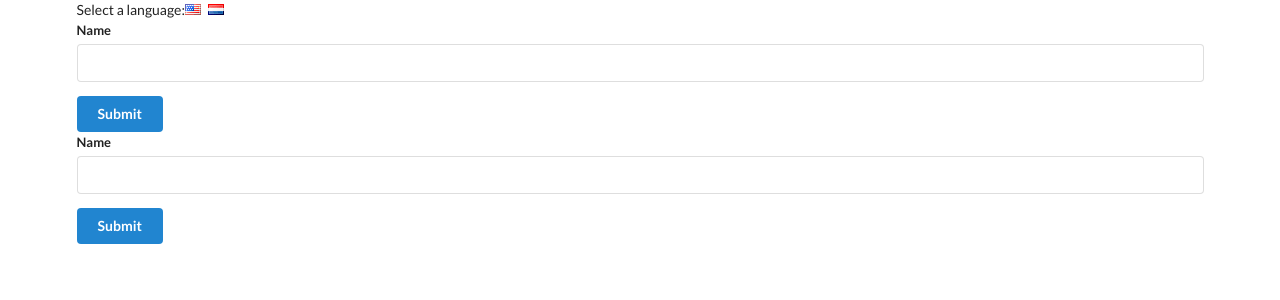
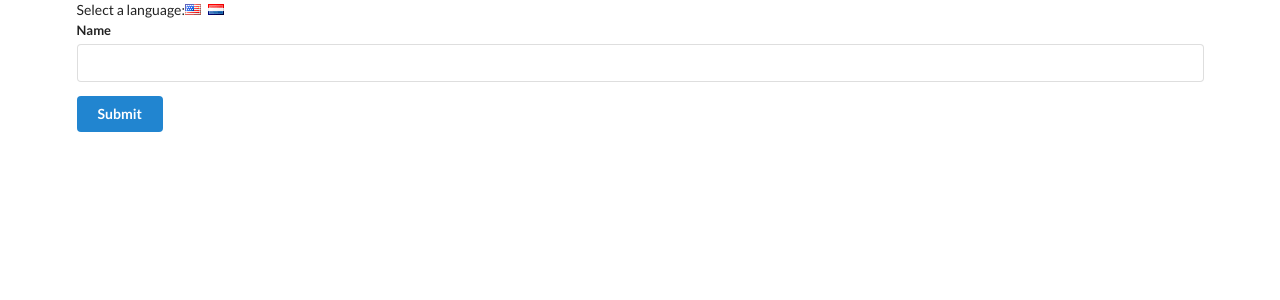
Before and after one commit to juhsinto/React-Learning, a React (Create React App) app in the folder 11 - translate/translate/: page / in a window 1280 px wide. Shown: the top 300 px of the page. Built offline with nearby package versions, Linux system fonts and the light colour scheme.

Commit message:
finished 305: modification to the provider - small fix

```diff
--- a/11 - translate/translate/src/components/App.js
+++ b/11 - translate/translate/src/components/App.js
@@ -23,10 +23,6 @@ class App extends React.Component {
 				<LanguageContext.Provider value={this.state.language}>
 					<UserCreate />
 				</LanguageContext.Provider>
-
-				<LanguageContext.Provider value="English">
-					<UserCreate />
-				</LanguageContext.Provider>
 			</div>)
 	}
 }
```
